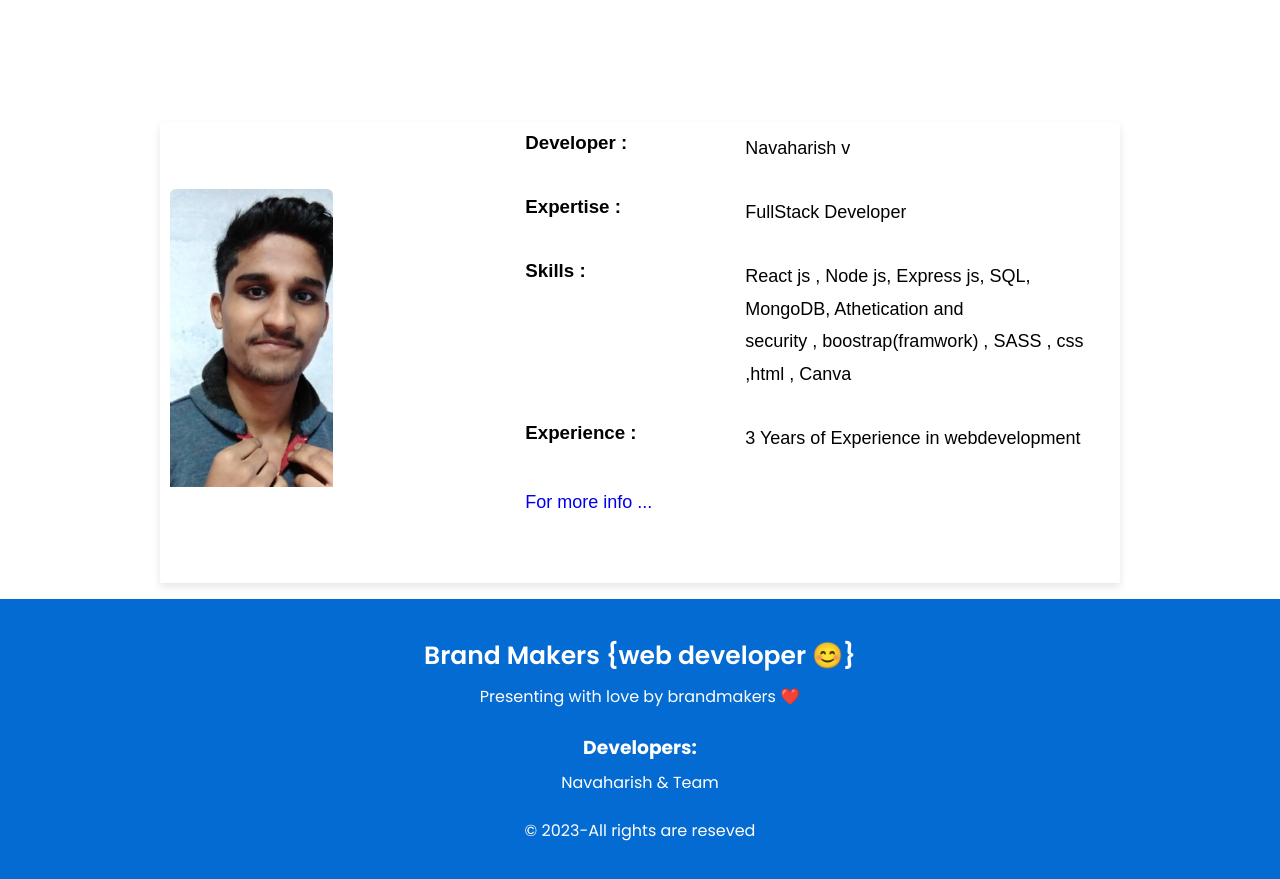
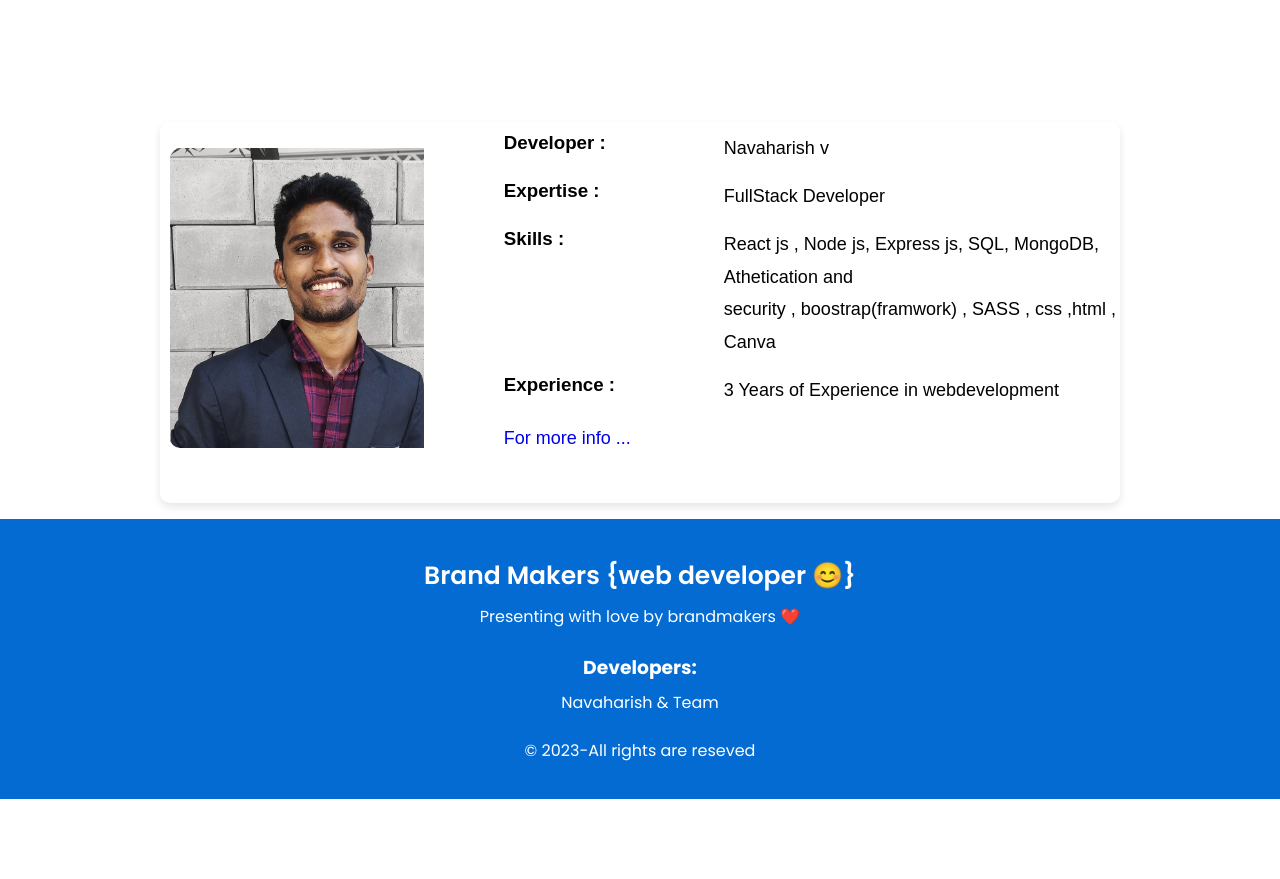
Before and after one commit to Navaharish/Brand-Makers, a plain HTML site: page index.html in a window 1280 px wide. Shown: the part 3840-4719 px from the top of the page. After the commit the page ends 4639 px from the top, so only its background shows below. Drawn offline with Linux system fonts and the light colour scheme; a web font is replaced by a local one.

Commit message:
profile changed

```diff
--- a/asserts/SASS/PAGES/_description.scss
+++ b/asserts/SASS/PAGES/_description.scss
@@ -23,6 +23,7 @@
         padding-left: 10px;
         box-shadow: 0 4px 8px rgba(0, 0, 0, 0.1);
         transition: transform 0.3s ease;
+        border-radius: 10px;
 
         @include mixins.responsive(xs) {
             display: block;
@@ -45,9 +46,8 @@
     }
 
     &-img {
-        margin-right: 12rem;
+        margin-right: 5rem;
         margin-bottom: 2rem;
-        border-radius: 6px;
 
         @include mixins.responsive(xs) {
             margin-right: 0rem;
@@ -68,7 +68,7 @@
     }
 
     &-content div {
-        margin-bottom: 2rem;
+        margin-bottom: 1rem;
         display: flex;
 
         font-family: Arial, Helvetica;
--- a/index.html
+++ b/index.html
@@ -25,7 +25,7 @@
     <link rel="shortcut icon" href="./asserts/IMAGES/favicon.png" type="image/x-icon">
 
     <!--css link-->
-    <link rel="stylesheet" href="./asserts/CSS/main.css">
+    <link rel="stylesheet" href="./asserts/SASS/CSS/main.css">
 
     <!--JS link-->
     <link rel="stylesheet" href="./asserts/JS/main.js">
@@ -334,7 +334,7 @@
         <section class="description" id="desc">
             <div class="description-card">
                 <div class="description-img">
-                    <img src="./asserts/IMAGES/Navaharish.jpeg" alt="author-img" width="200px">
+                    <img src="./asserts/IMAGES/profile.jpg" alt="author-img" width="300px" style="border-radius: 10px;">
                 </div>
                 <div class="description-content">
                     <div>
```
Also changed, not shown: asserts/IMAGES/Navaharish.jpeg (deleted), asserts/IMAGES/profile.jpg (added), asserts/SASS/CSS/main.css, 2 other files.
